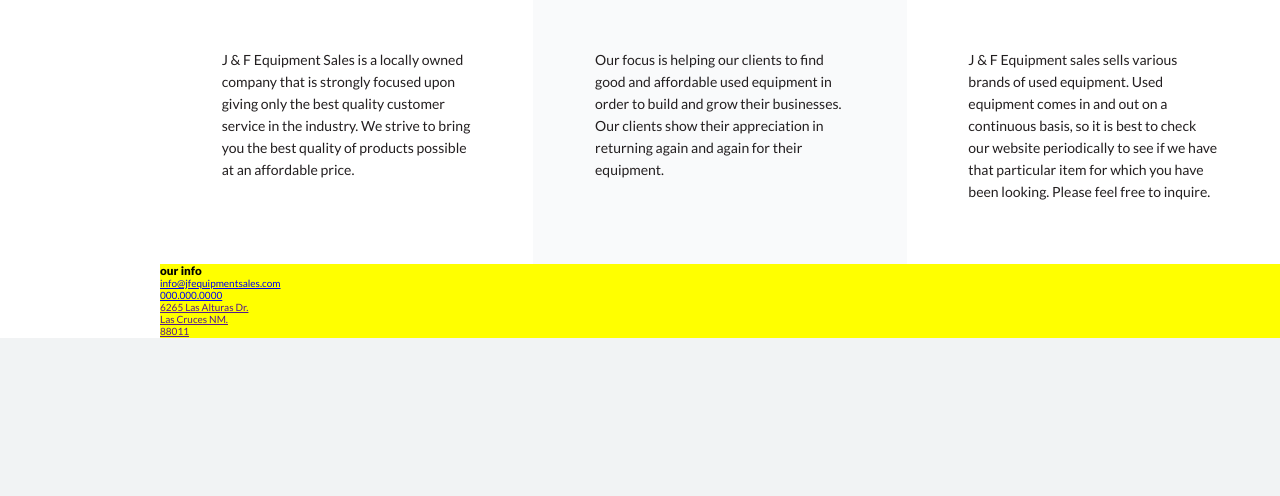
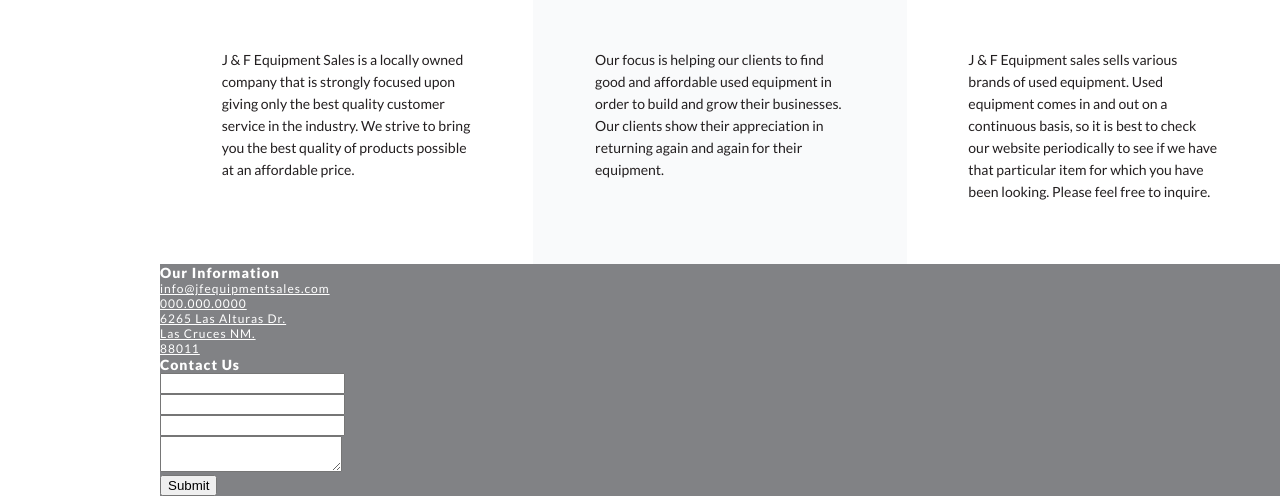
Before and after one commit to kellyannmcnamara01/jf-equipment, a PHP site: page / in a window 1280 px wide. Shown: the part 801-1297 px from the top of the page. Before the commit the page ends 1139 px from the top, so only its background shows below. Run offline with PHP 8.4, Linux system fonts and the light colour scheme.

Commit message:
start setting up the footer

```diff
--- a/index.html
+++ b/index.html
@@ -50,13 +50,41 @@
         </div>
         <footer>
             <div id="contact-info">
-                <h3>our info</h3>
+                <h3>Our Information</h3>
                 <p><a href="mailto:">info@jfequipmentsales.com</a></p>
                 <p><a href="tel:">000.000.0000</a></p>
                 <p><a href="" target="_blank">6265 Las Alturas Dr.</a></p>
                 <p><a href="" target="_blank">Las Cruces NM.</a></p>
                 <p><a href="" target="_blank">88011</a></p>
             </div>
+            <div id="contact-form">
+                <h3>Contact Us</h3>
+                <form method="get" action="index.html">
+                    <div class="col-2">
+                        <div>
+                            <label for="name"></label>
+                            <input type="text" id="name" name="name">
+                        </div>
+                        <div>
+                            <label for="email"></label>
+                            <input type="text" id="email" name="email">
+                        </div>
+                        <div>
+                            <label for="number"></label>
+                            <input type="text" id="number" name="number">
+                        </div>
+                    </div>
+                    <div class="col-2">
+                        <div>
+                            <label for="msg"></label>
+                            <textarea id="msg" name="msg"></textarea>
+                        </div>
+                        <div>
+                            <input type="submit" id="submit" name="submit">
+                        </div>
+                    </div>
+                </form>
+            </div>
         </footer>
     </main>
 </body>
--- a/main.css
+++ b/main.css
@@ -63,7 +63,6 @@ main {
     margin: 0 auto;
     position: relative;
     float: left;
-    background: yellow;
     width: calc(100vw - 160px);
     margin-left: 160px;
 }
@@ -146,4 +145,17 @@ main {
 }
 footer {
     width: 100%;
+    background: #818285;
 }
+footer h3 {
+    color: #fff;
+    font-weight: 900;
+    font-size: 1.4em;
+    letter-spacing: 1px;
+}
+footer p a {
+    color: #fff;
+    font-weight: 400;
+    font-size: 1.2em;
+    letter-spacing: 1px;
+}
```
